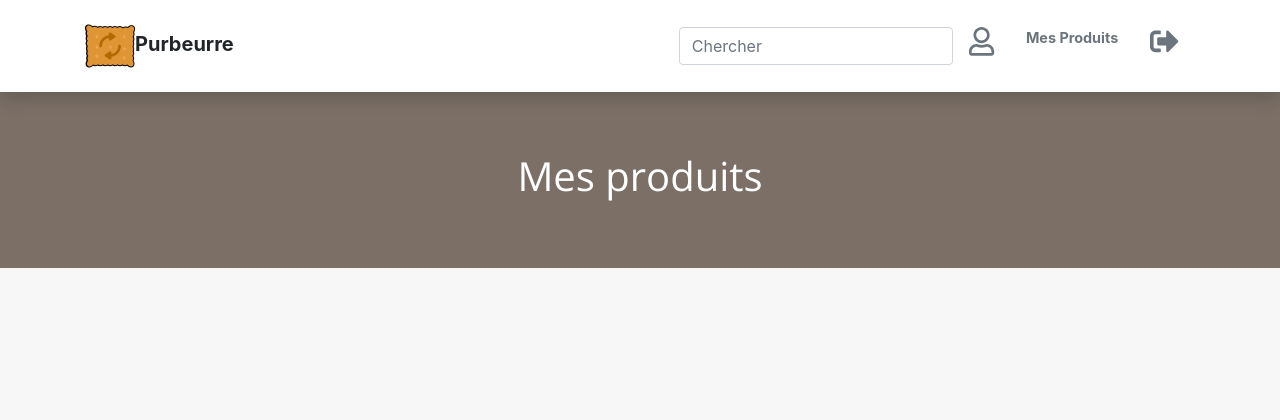
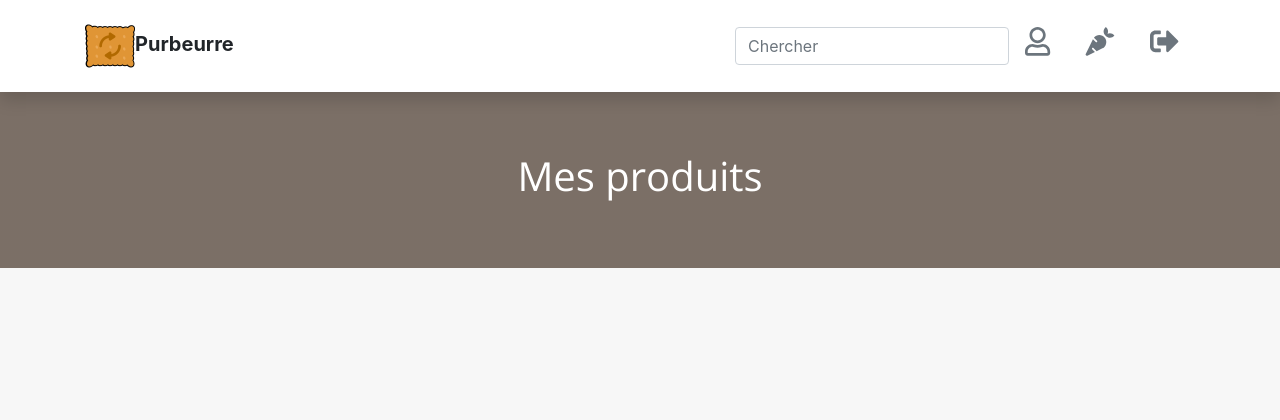
Before and after one commit to etiennody/purbeurre-v2, a Django app: page /favorites/ in a window 1280 px wide. Shown: the top 420 px of the page. Run offline with Django 3.2, Linux system fonts and the light colour scheme; data that the repository does not hold is empty; style sheets or scripts are compiled from the project's sources; some libraries are stand-ins or nearby versions; some web fonts are replaced.

Commit message:
modify navbar with favorites icon

```diff
--- a/purbeurre_project/templates/base.html
+++ b/purbeurre_project/templates/base.html
@@ -36,7 +36,7 @@
                 data-target="#navbarResponsive" aria-controls="navbarResponsive" aria-expanded="false"
                 aria-label="Toggle navigation"><span class="navbar-toggler-icon"></span></button>
             <div class="collapse navbar-collapse" id="navbarResponsive">
-                <ul class="navbar-nav ml-auto my-2 my-lg-0">
+                <ul class="navbar-nav ml-auto my-2 my-lg-6">
                     <li class="nav-item">
                         <form action="{% url 'search' %}" method="GET" class="form-inline">
                             {% csrf_token %}
@@ -49,14 +49,14 @@
                     {% if user.is_authenticated %}
                     <li class="nav-item"><a class="nav-link js-scroll-trigger" href="{% url 'profile' %}"><i
                                 class="fas fa-user fa-2x" title="Mon compte"></i></a></li>
-                    <li class="nav-item"><a class="nav-link js-scroll-trigger" href="">Mes Produits</a></li>
+                    <li class="nav-item"><a class="nav-link js-scroll-trigger" href="{% url 'favorites' %}"><i class="fas fa-carrot fa-2x fa-fw" alt="Retrouver ma liste de substituts" title="Mes produits"></i></a></li>
                     <li class="nav-item"><a class="nav-link js-scroll-trigger" href="{% url 'logout' %}"><i
                                 class="fas fa-sign-out-alt fa-2x" title="Déconnexion"></i></a></li>
                     {% else %}
 
                     <li class="nav-item"><a class="nav-link js-scroll-trigger" href="{% url 'register' %}"><i
                                 class="far fa-user fa-2x" title="Créer mon compte"></i></a></li>
-                    <li class="nav-item"><a class="nav-link js-scroll-trigger" href="">Mes Produits</a></li>
+                    <li class="nav-item"><a class="nav-link js-scroll-trigger" href="{% url 'favorites' %}"><i class="fas fa-carrot fa-2x fa-fw" alt="Retrouver ma liste de substituts" title="Mes produits"></i></a></li>
                     <li class="nav-item"><a class="nav-link js-scroll-trigger" href="{% url 'home' %}"><i
                                 class="fas fa-sign-out-alt fa-2x" title="Page d'accueil"></i></a></li>
                     {% endif %}
```
